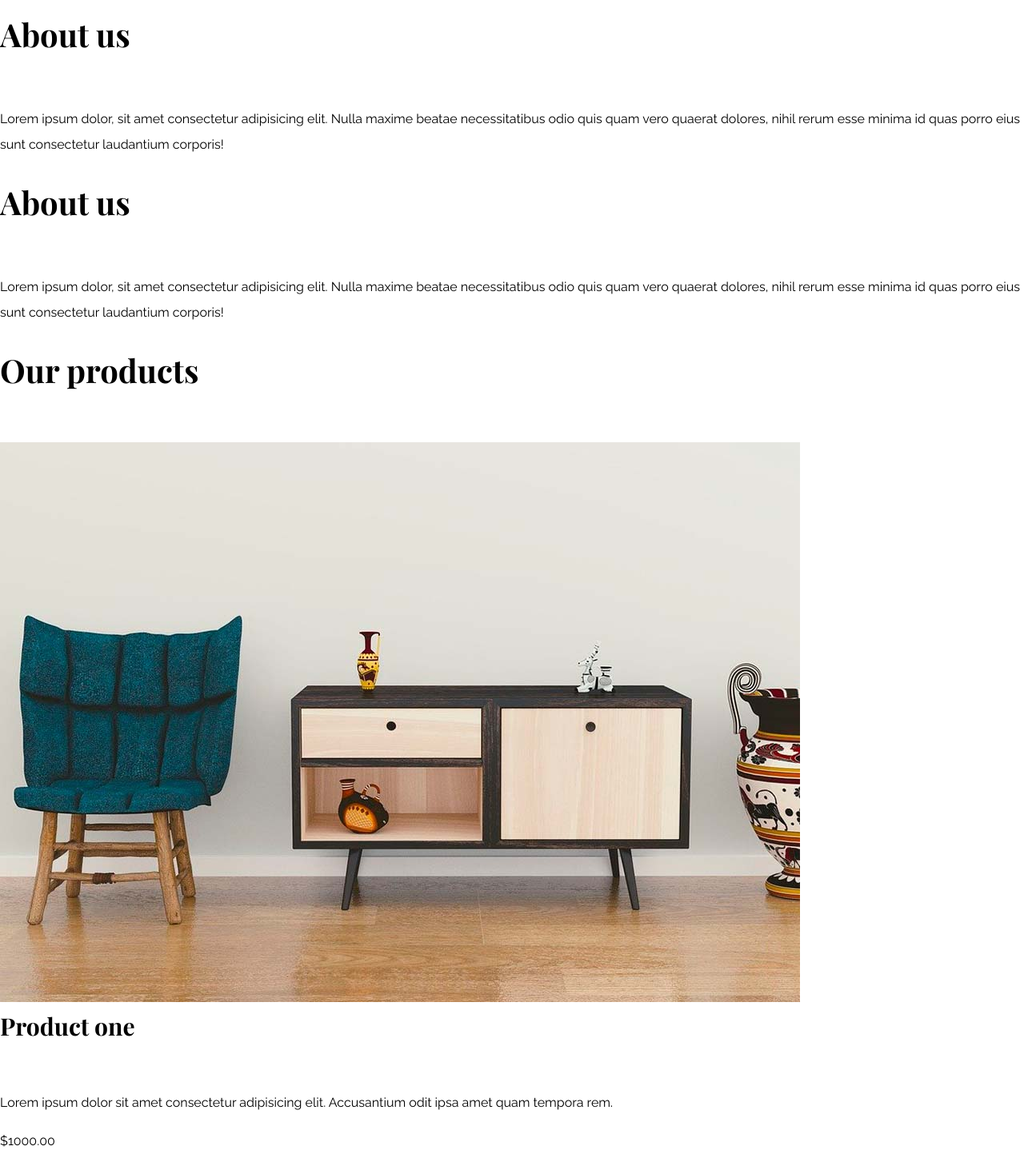
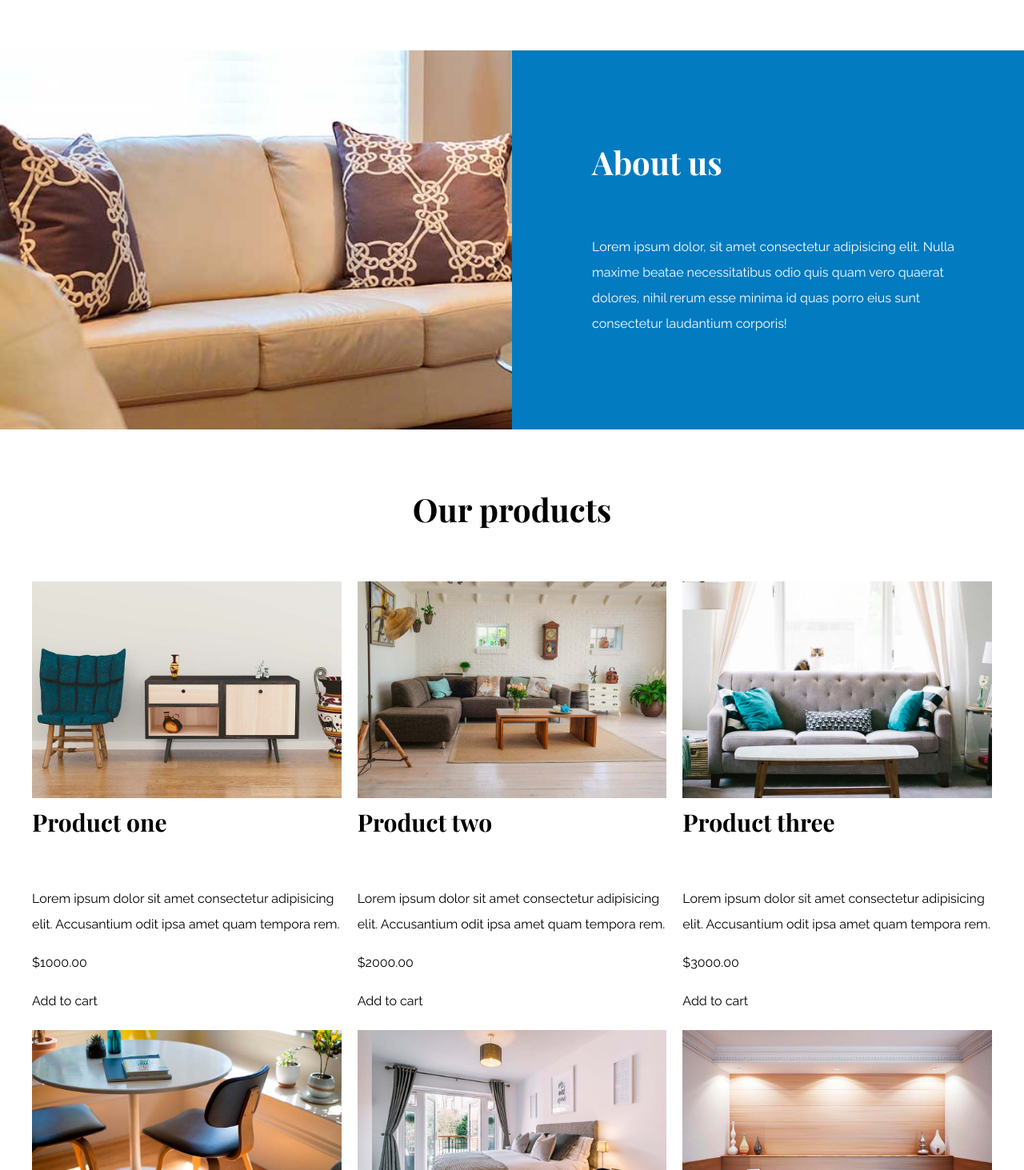
Before and after one commit to mendozagit/html5-css3-games, a plain HTML site: page 1-Ecommerce/index.html in a window 1280 px wide. Shown: the part 1337-2800 px from the top of the page at 80% size. Drawn offline with nearby package versions, Linux system fonts and the light colour scheme; a web font is replaced by a local one.

Commit message:
products grid initial added

```diff
--- a/1-Ecommerce/css/styles.css
+++ b/1-Ecommerce/css/styles.css
@@ -52,6 +52,13 @@ img {
   display: block;
 }
 
+/* utitilies */
+
+.text-center {
+  text-align: center;
+}
+
+
 /* Header and main Nav*/
 .site-name {
   margin: 5rem;
@@ -105,10 +112,47 @@ h1 span {
 
 /* about us */
 
-/* .about-us{
+.about-us{
+    padding: 10rem 0;
+    margin: 6rem 0;
+    background-image:
+    linear-gradient(to right, transparent 50%, #037bc0 50%, #037bc0 100%),
+    url("../img/nosotros.jpg");
 
-    background-image: ;
-}  */
+    background-repeat: no-repeat;
+    background-position: left center;
+    background-size: 100%, 120rem;
+}
+.about-us-grid{
+    display: flex;
+    justify-content: end;
+}
+.about-us-grid-text{
+    flex-basis: 50%;
+    padding-left: 10rem;
+    color: #fff;
+}
+
+
+/* main content */
+
+.main-content{
+
+}
+.product-list{
+    display: grid;
+    grid-template-columns: repeat(3, 1fr);
+    gap: 2rem;
+}
+
+.product{
+
+}
+.product-info{
+
+}
+
+
 
 /*
 Priorities:FF
--- a/1-Ecommerce/index.html
+++ b/1-Ecommerce/index.html
@@ -30,7 +30,7 @@
 
     <section class="container categories">
 
-      <h2>Products <span>categories</span></h2>
+      <h2 class="text-center">Product categories</h2>
 
       <div class="category-container">
         <div class="category">
@@ -52,7 +52,9 @@
     </section>
 
     <section class="about-us">
-      <div>
+
+        <div class="container about-us-grid">
+          <div class="about-us-grid-text">
             <h2>About us</h2>
             <p>
               Lorem ipsum dolor, sit amet consectetur adipisicing elit. Nulla maxime
@@ -60,24 +62,17 @@
               esse minima id quas porro eius sunt consectetur laudantium corporis!
             </p>
           </div>
-    </section>
-    <section class="about-us2">
-      <div>
-        <h2>About us</h2>
-        <p>
-          Lorem ipsum dolor, sit amet consectetur adipisicing elit. Nulla maxime
-          beatae necessitatibus odio quis quam vero quaerat dolores, nihil rerum
-          esse minima id quas porro eius sunt consectetur laudantium corporis!
-        </p>
         </div>
+
     </section>
 
-    <main>
-      <h2>Our products</h2>
-      <div>
-        <div>
+    <main class="main-content container">
+      <h2 class="text-center">Our products</h2>
+      <div class="product-list">
+
+        <div class="product">
           <img src="img/producto1.jpg" alt="product one" />
-          <div>
+          <div class="product-info">
             <h3>Product one</h3>
             <p>
               Lorem ipsum dolor sit amet consectetur adipisicing elit.
@@ -85,14 +80,12 @@
             </p>
             <p>$1000.00</p>
             <a href="#">Add to cart</a>
-          </div>
-          <!--end product info -->
-        </div>
-        <!--end product card-->
+          </div> <!--end product info -->
+        </div> <!--end product card-->
 
-        <div>
+        <div class="product">
           <img src="img/producto2.jpg" alt="product one" />
-          <div>
+          <div class="product-info">
             <h3>Product two</h3>
             <p>
               Lorem ipsum dolor sit amet consectetur adipisicing elit.
@@ -105,9 +98,9 @@
         </div>
         <!--end product card-->
 
-        <div>
+        <div class="product">
           <img src="img/producto3.jpg" alt="product one" />
-          <div>
+          <div class="product-info">
             <h3>Product three</h3>
             <p>
               Lorem ipsum dolor sit amet consectetur adipisicing elit.
@@ -120,9 +113,9 @@
         </div>
         <!--end product card-->
 
-        <div>
+        <div class="product">
           <img src="img/producto4.jpg" alt="product one" />
-          <div>
+          <div class="product-info">
             <h3>Product four</h3>
             <p>
               Lorem ipsum dolor sit amet consectetur adipisicing elit.
@@ -135,9 +128,9 @@
         </div>
         <!--end product card-->
 
-        <div>
+        <div class="product">
           <img src="img/producto5.jpg" alt="product one" />
-          <div>
+          <div class="product-info">
             <h3>Product five</h3>
             <p>
               Lorem ipsum dolor sit amet consectetur adipisicing elit.
@@ -150,9 +143,9 @@
         </div>
         <!--end product card-->
 
-        <div>
+        <div class="product">
           <img src="img/producto6.jpg" alt="product one" />
-          <div>
+          <div class="product-info">
             <h3>Product six</h3>
             <p>
               Lorem ipsum dolor sit amet consectetur adipisicing elit.
```
Lines whose indentation alone changed are shown as unchanged.
